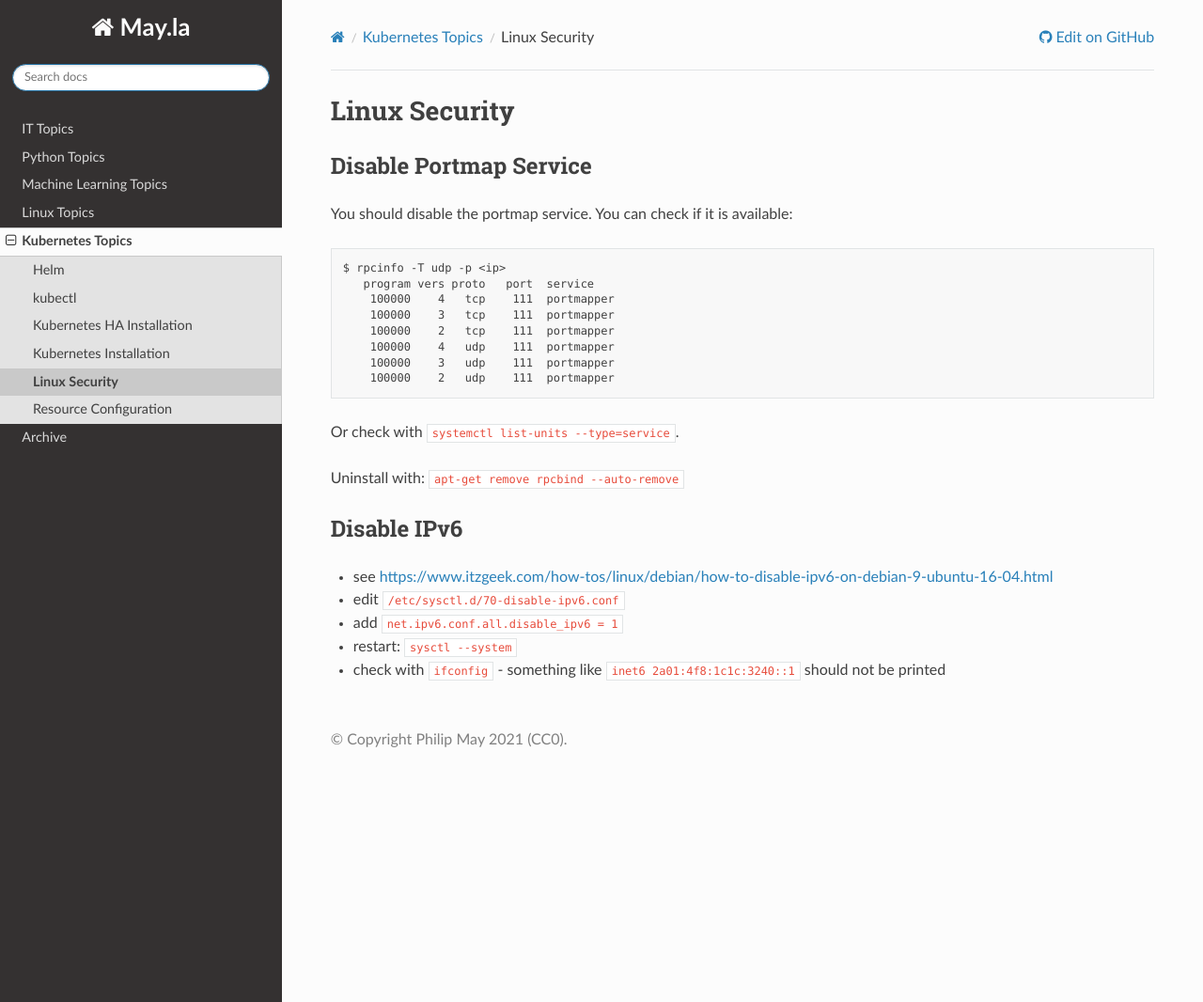
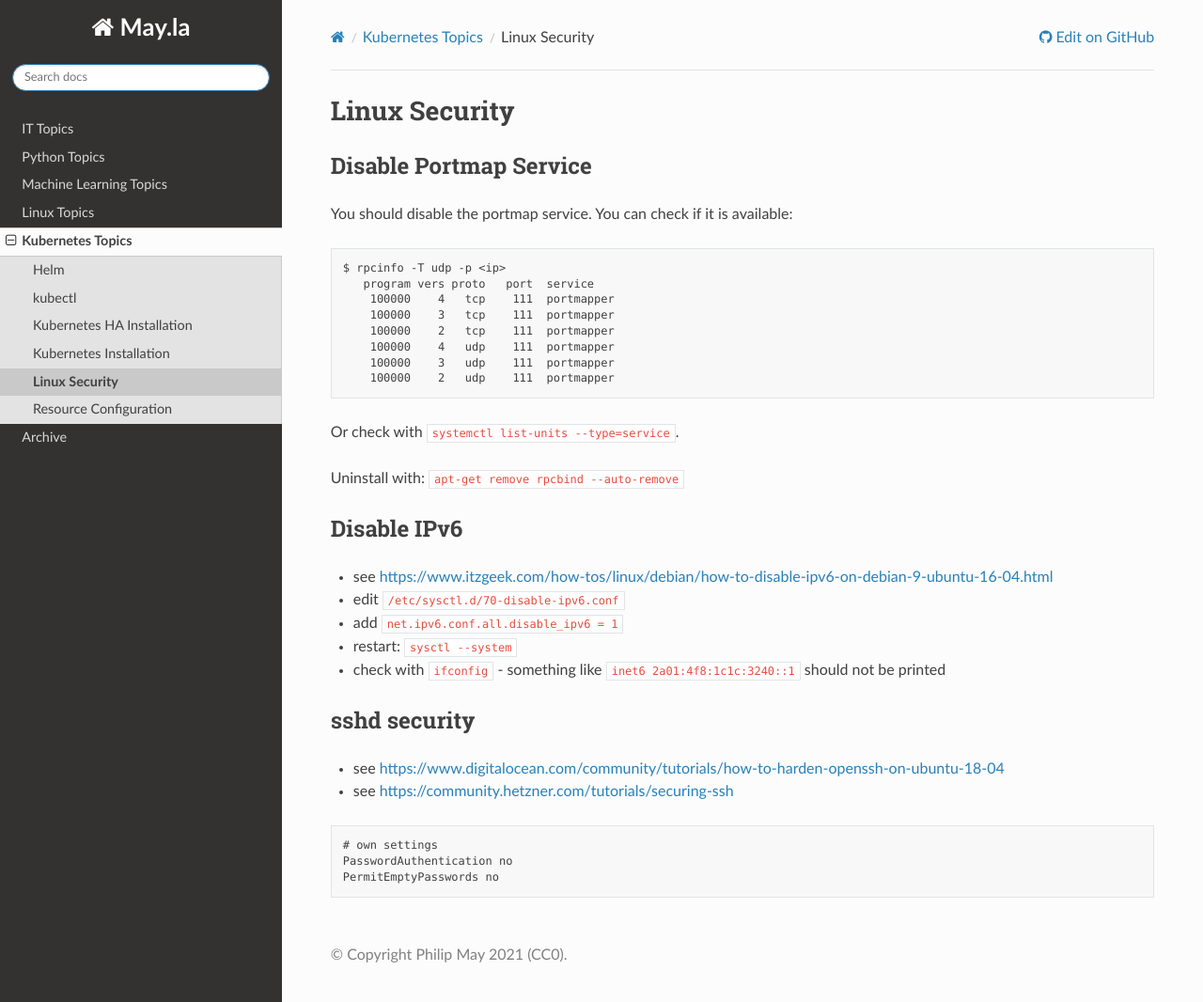
Before and after one commit to PhilipMay/May.la, a Sphinx documentation site: the page built from source/k8s/linux-security.md, in a window 1280 px wide and 1066 px high. Shown: the whole window at 94% size. Built offline with Sphinx 7.4.7 and the Read the Docs theme 2.0.0, drawn with Linux system fonts in a browser that asks for light colours.

Commit message:
Update linux-security.md

````diff
--- a/source/k8s/linux-security.md
+++ b/source/k8s/linux-security.md
@@ -24,3 +24,13 @@ Uninstall with: `apt-get remove rpcbind --auto-remove`
 - add `net.ipv6.conf.all.disable_ipv6 = 1`
 - restart: `sysctl --system`
 - check with `ifconfig` - something like `inet6 2a01:4f8:1c1c:3240::1` should not be printed
+
+## sshd security
+- see https://www.digitalocean.com/community/tutorials/how-to-harden-openssh-on-ubuntu-18-04
+- see https://community.hetzner.com/tutorials/securing-ssh
+
+```text
+# own settings
+PasswordAuthentication no
+PermitEmptyPasswords no
+```
````
